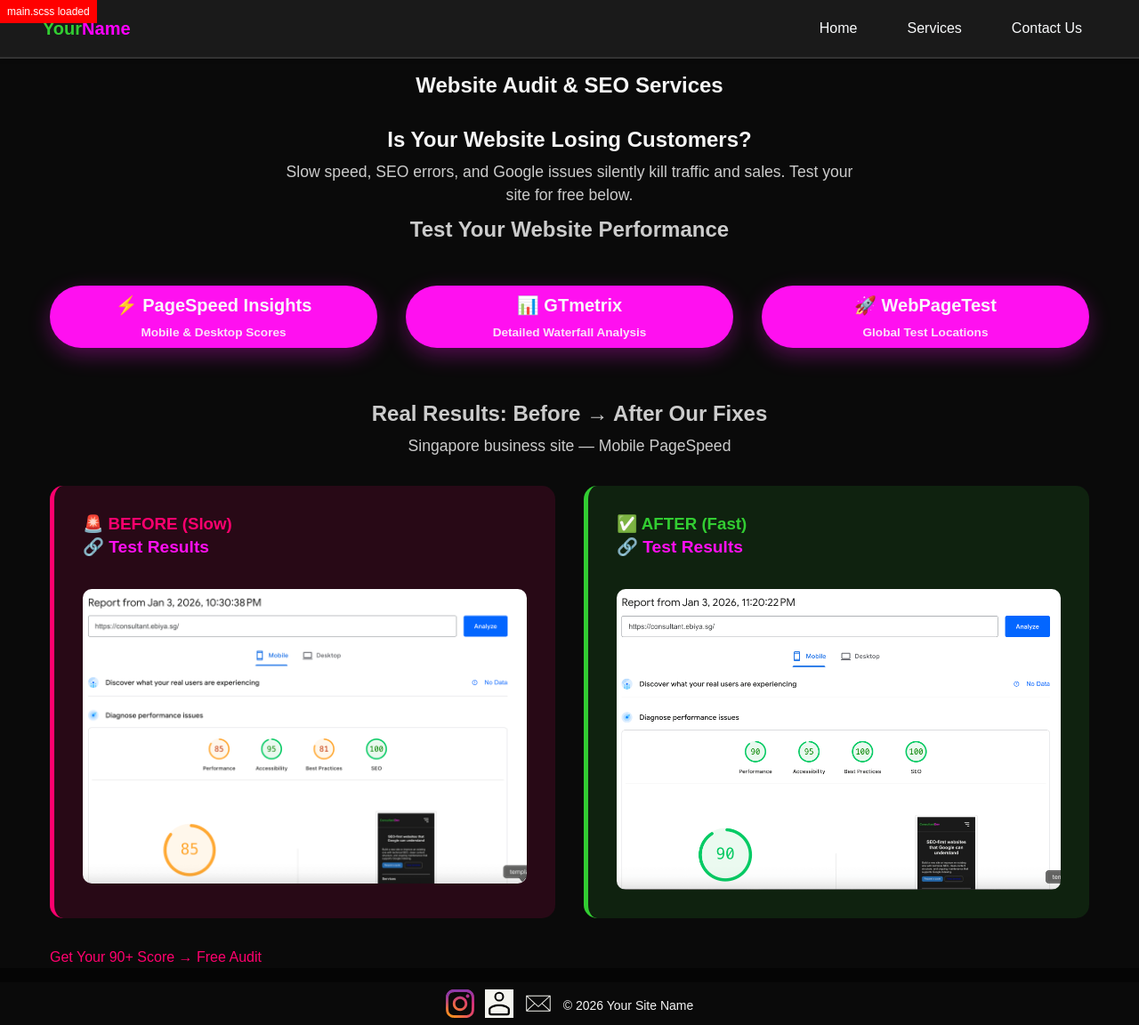
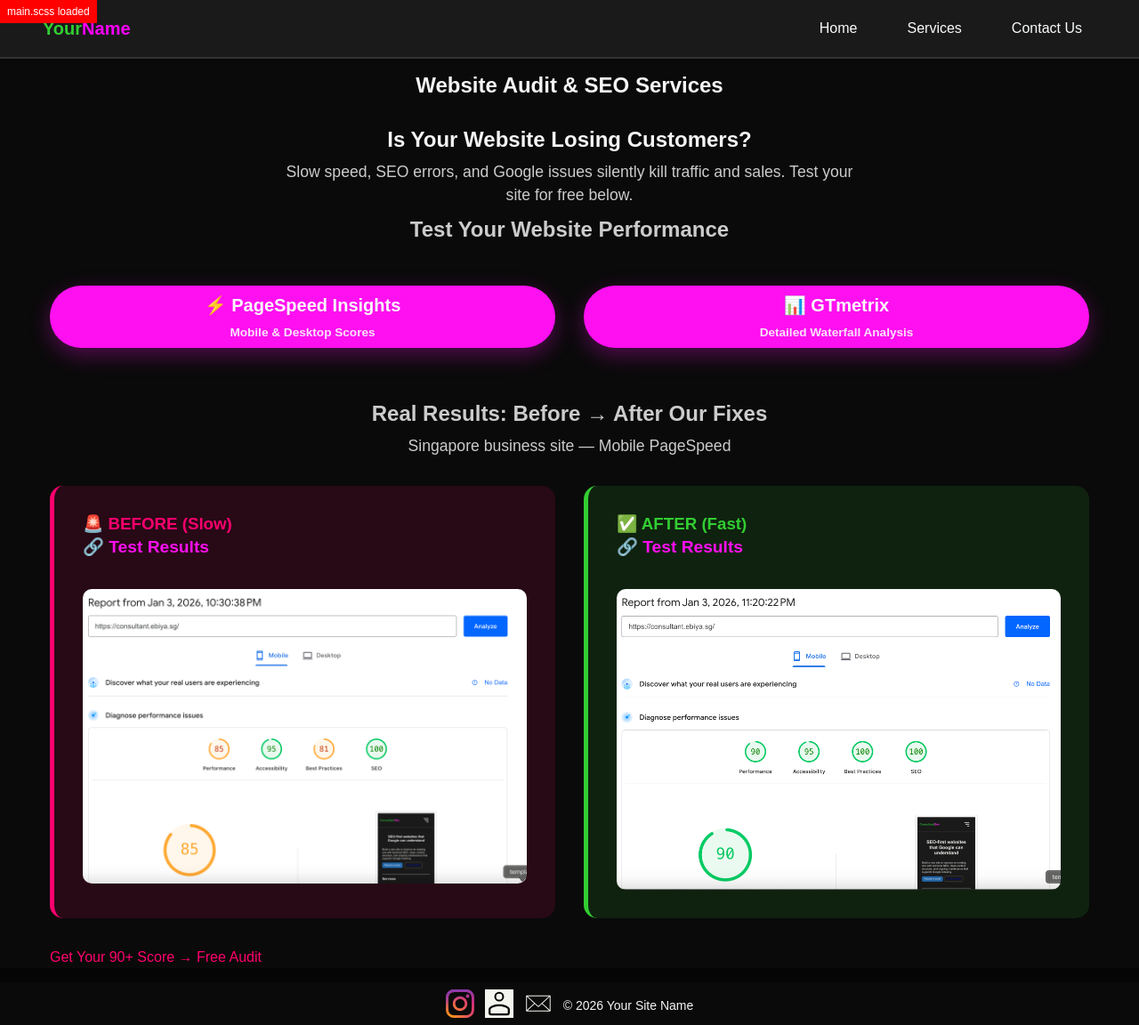
Before and after one commit to m33lucky-benny/test, a Jekyll site: the page built from services.md, in a window 1280 px wide and 1152 px high. Shown: the whole window at 89% size. Built offline with Jekyll 4.4.1, drawn with Linux system fonts in a browser that asks for light colours.

Commit message:
Update services.md

```diff
--- a/services.md
+++ b/services.md
@@ -43,15 +43,6 @@
       <small>Detailed Waterfall Analysis</small>
     </a>
 
-    <a
-      href="https://www.webpagetest.org/"
-      target="_blank"
-      rel="noopener noreferrer"
-      class="tool-btn"
-    >
-      🚀 WebPageTest
-      <small>Global Test Locations</small>
-    </a>
   </div>
 
   <!-- RESULTS -->
```
